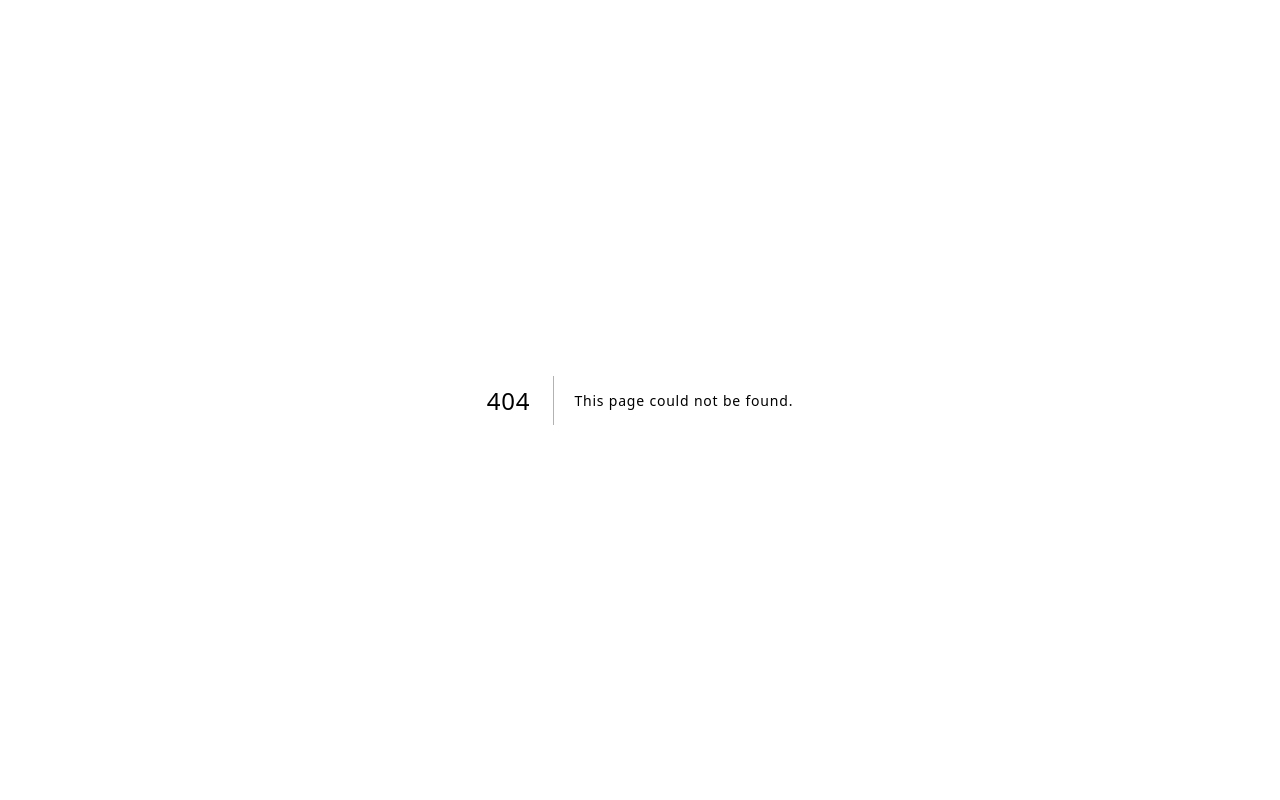
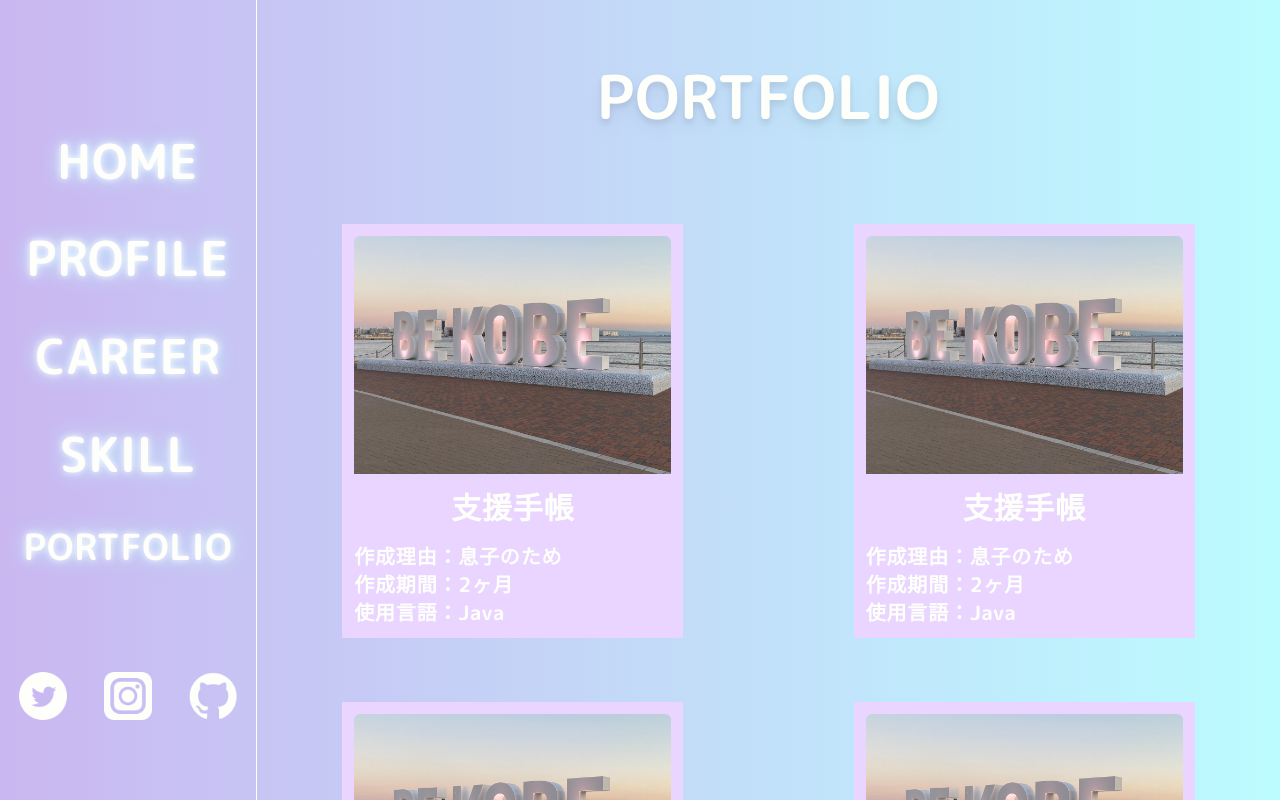
Before and after one commit to chinami1025/next-profile-site, a Next.js app: page /portfolio in a window 1280 px wide. Before the commit this address had no page. Shown: the top 800 px of the page. Built offline with nearby package versions, Linux system fonts and the light colour scheme.

Commit message:
✨ PORTFOLIO画面を新規作成

```diff
--- /dev/null
+++ b/app/portfolio/page.tsx
@@ -0,0 +1,81 @@
+import React from 'react';
+import Nav from '../components/Navigation/Nav';
+import Header from '../components/Header/Header';
+import Image from 'next/image';
+import kobe from '../Images/BEKOBE.jpg';
+import Link from 'next/link';
+
+const page = () => {
+  const PORTFOLIO_ITEMS = [
+    {
+      link: 'https://github.com/chinami1025/SupportHandbook',
+      src: kobe,
+      alt: 'kobe',
+      title: '支援手帳',
+      reason: '息子のため',
+      period: '2ヶ月',
+      language: 'Java',
+    },
+    {
+      link: 'https://github.com/chinami1025/SupportHandbook',
+      src: kobe,
+      alt: 'kobe',
+      title: '支援手帳',
+      reason: '息子のため',
+      period: '2ヶ月',
+      language: 'Java',
+    },
+    {
+      link: 'https://github.com/chinami1025/SupportHandbook',
+      src: kobe,
+      alt: 'kobe',
+      title: '支援手帳',
+      reason: '息子のため',
+      period: '2ヶ月',
+      language: 'Java',
+    },
+    {
+      link: 'https://github.com/chinami1025/SupportHandbook',
+      src: kobe,
+      alt: 'kobe',
+      title: '支援手帳',
+      reason: '息子のため',
+      period: '2ヶ月',
+      language: 'Java',
+    },
+  ];
+
+  return (
+    <div className='flex'>
+      <Nav />
+      <div className='w-full h-full'>
+        <Header title={'PORTFOLIO'} />
+        <div className='w-full h-2/3 text-center flex flex-wrap items-center justify-around'>
+          {PORTFOLIO_ITEMS.map((item, index) => {
+            return (
+              <div className='bg-purple-200 w-1/3 m-8 p-3' key={index}>
+                <Link href={item.link} target='_blank'>
+                  <Image
+                    src={kobe}
+                    alt={`${item.alt}の画像`}
+                    className='w-full h-full rounded-md pb-4 object-cover'
+                  />
+                </Link>
+                <div className='w-full h-1/2'>
+                  <p className='text-3xl pb-4'>{item.title}</p>
+                  <ul className='text-start text-xl'>
+                    <li>作成理由：{item.reason}</li>
+                    <li>作成期間：{item.period}</li>
+                    <li>使用言語：{item.language}</li>
+                  </ul>
+                </div>
+              </div>
+            );
+          })}
+        </div>
+      </div>
+    </div>
+  );
+};
+
+export default page;
```
